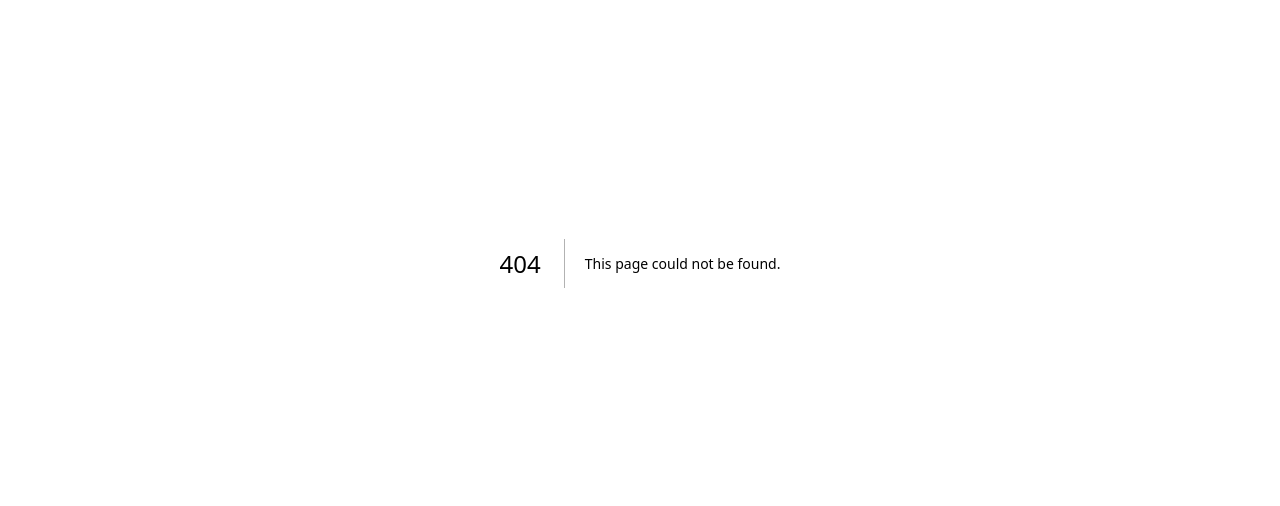
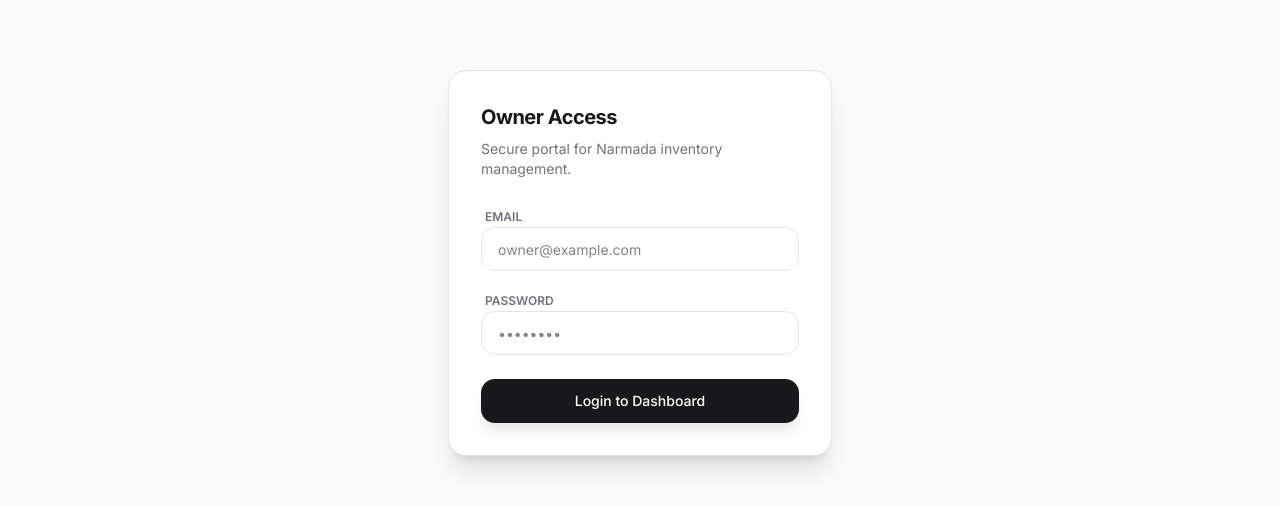
Before and after one commit to JyotibrotoRoy/Narmada-Mobile, a Next.js app in the folder frontend/: page /login in a window 1280 px wide. Before the commit this address had no page. Shown: the part 249-755 px from the top of the page. Built offline with nearby package versions, Linux system fonts and the light colour scheme; no server answers.

Commit message:
feat: added login page and authentication logic for the admin page

```diff
--- a/frontend/app/(admin)/admin/products/_components/ProductForm.tsx
+++ b/frontend/app/(admin)/admin/products/_components/ProductForm.tsx
@@ -3,10 +3,15 @@
 import { useEffect, useMemo, useRef, useState, useTransition } from "react";
 import { useRouter } from "next/navigation";
 import { toast } from "sonner";
-import { createProductAction, listCategoriesAction } from "../actions";
+import { createProductAction, updateProductAction, listCategoriesAction } from "../actions";
 import type { CategoryOption } from "../_lib/schema";
+import type { AdminProductRow } from "../_lib/schema";
 
-export default function ProductForm() {
+interface ProductFormProps {
+  initialData: AdminProductRow | null;
+}
+
+export default function ProductForm({ initialData }: ProductFormProps) {
   const router = useRouter();
   const [isPending, startTransition] = useTransition();
   const [categories, setCategories] = useState<CategoryOption[]>([]);
@@ -15,6 +20,18 @@
   const folderInputRef = useRef<HTMLInputElement>(null);
 
   const [specList, setSpecList] = useState([{ key: "", value: "" }]);
+
+  useEffect(() => {
+    if (initialData?.specs) {
+      const existingSpecs = Object.entries(initialData.specs).map(([key, value]) => ({
+        key,
+        value: String(value),
+      }));
+      setSpecList(existingSpecs.length > 0 ? existingSpecs : [{ key: "", value: "" }]);
+    } else {
+      setSpecList([{ key: "", value: "" }]);
+    }
+  }, [initialData]);
 
   const addSpecRow = () => setSpecList([...specList, { key: "", value: "" }]);
 
@@ -78,11 +95,19 @@
 
   return (
     <form
+      key={initialData?.id || "new"}
       className="rounded-2xl border border-zinc-200 bg-white p-6 shadow-sm"
       onSubmit={(event) => {
         event.preventDefault();
         const form = event.currentTarget;
         const formData = new FormData(form);
+
+
+        if (!initialData && selectedFiles.length === 0) {
+          toast.error("Please select images for the new product.");
+          return;
+        }
+
         formData.delete("images");
         selectedFiles.forEach((file) => formData.append("images", file));
         formData.set("primaryImageIndex", String(selectedPrimary));
@@ -94,29 +119,37 @@
         );
         formData.set("specs", JSON.stringify(finalSpecs));
 
-        if (selectedFiles.length === 0) {
+        /*if (selectedFiles.length === 0) {
           toast.error("Choose multiple images or select a folder first.");
           return;
-        }
+        }*/
 
         startTransition(async () => {
-          const result = await createProductAction(formData);
+          const result = initialData
+            ? await updateProductAction(initialData.id, formData) // Call update
+            : await createProductAction(formData);               // Call create
+
           if (!result.ok) {
             toast.error(result.message);
             return;
           }
-          setSpecList([{ key: "", value: "" }]);
 
           toast.success(result.message);
-          form.reset();
-          setSelectedFiles([]);
-          setSelectedPrimary(0);
-          if (folderInputRef.current) folderInputRef.current.value = "";
+
+          // If we were editing, clear the URL to exit edit mode
+          if (initialData) {
+            router.push("/admin/products");
+          } else {
+            // Reset only if it was a NEW product
+            form.reset();
+            setSelectedFiles([]);
+            setSpecList([{ key: "", value: "" }]);
+          }
           router.refresh();
         });
       }}
     >
-      <h2 className="text-lg font-semibold tracking-tight">Add Product</h2>
+      <h2 className="text-lg font-semibold tracking-tight">{initialData ? `Edit Product: ${initialData.name}` : "Add Product"}</h2>
       <p className="mt-1 text-sm text-zinc-600">
         Upload images to Supabase storage and save product details.
       </p>
@@ -126,6 +159,7 @@
           <span className="font-medium text-zinc-700">Product Name</span>
           <input
             name="name"
+            defaultValue={initialData?.name}
             required
             className="h-10 rounded-xl border border-zinc-200 bg-zinc-50 px-3 outline-none ring-zinc-300 focus:ring-2"
           />
@@ -135,6 +169,7 @@
           <span className="font-medium text-zinc-700">Brand</span>
           <input
             name="brand"
+            defaultValue={initialData?.brand}
             required
             className="h-10 rounded-xl border border-zinc-200 bg-zinc-50 px-3 outline-none ring-zinc-300 focus:ring-2"
           />
@@ -144,6 +179,7 @@
           <span className="font-medium text-zinc-700">Price</span>
           <input
             name="price"
+            defaultValue={initialData?.price}
             required
             placeholder="₹59,999"
             className="h-10 rounded-xl border border-zinc-200 bg-zinc-50 px-3 outline-none ring-zinc-300 focus:ring-2"
@@ -155,7 +191,6 @@
           <select
             name="categoryId"
             required
-            defaultValue=""
             className="h-10 rounded-xl border border-zinc-200 bg-zinc-50 px-3 outline-none ring-zinc-300 focus:ring-2"
           >
             <option value="" disabled>
--- a/frontend/app/(admin)/admin/products/_components/ProductTable.tsx
+++ b/frontend/app/(admin)/admin/products/_components/ProductTable.tsx
@@ -3,8 +3,9 @@
 import { useState, useMemo } from "react";
 import { Search, Pencil, Trash2, X } from "lucide-react";
 import type { AdminProductRow } from "../_lib/schema";
-import { toast } from "sonner"; // IT BELONGS HERE
+import { toast } from "sonner";
 import { deleteProductAction } from "../actions";
+import { useRouter } from "next/navigation";
 
 type ProductTableProps = {
   products: AdminProductRow[];
@@ -14,6 +15,7 @@
 };
 
 export default function ProductTable({ products, onEdit, onDelete }: ProductTableProps) {
+  const router = useRouter();
   const [searchQuery, setSearchQuery] = useState("");
 
   const handleDelete = async (id: string, folder: string) => {
@@ -121,7 +123,10 @@
                     <td className="px-2 py-4 text-right">
                       <div className="flex justify-end gap-2">
                         <button
-                          onClick={() => onEdit?.(product)}
+                          onClick={() => {
+                            // This pushes "?edit=[id]" to the URL
+                            router.push(`/admin/products?edit=${product.id}`);
+                          }}
                           className="p-2 rounded-lg text-zinc-400 hover:bg-zinc-100 hover:text-zinc-900 transition-all"
                         >
                           <Pencil className="h-4 w-4" />
--- a/frontend/app/(admin)/admin/products/actions.ts
+++ b/frontend/app/(admin)/admin/products/actions.ts
@@ -81,6 +81,31 @@
     return { ok: true, message: "Product and images deleted." };
   } catch (error) {
     return { ok: false, message: error instanceof Error ? error.message : "Delete failed." };
+  }
+}
+
+export async function updateProductAction(id: string, formData: FormData): Promise<ActionResult> {
+  try {
+    const supabase = getAdminSupabase();
+    const name = String(formData.get("name"));
+    const brand = String(formData.get("brand"));
+    const price = String(formData.get("price"));
+    const categoryId = String(formData.get("categoryId"));
+    const isFeatured = formData.get("isFeatured") === "on";
+    const specs = JSON.parse(String(formData.get("specs") || "{}"));
+
+    const { error } = await supabase
+      .from("products")
+      .update({ name, brand, price, category_id: categoryId, is_featured: isFeatured, specs })
+      .eq("id", id);
+
+    if (error) throw error;
+
+    revalidatePath("/admin/products");
+    revalidatePath("/catalog");
+    return { ok: true, message: "Product updated successfully!" };
+  } catch (error) {
+    return { ok: false, message: "Update failed: " + (error as Error).message };
   }
 }
 
--- a/frontend/app/(admin)/admin/products/page.tsx
+++ b/frontend/app/(admin)/admin/products/page.tsx
@@ -41,7 +41,7 @@
   });
 }
 
-export default async function ProductsPage() {
+/*export default async function ProductsPage() {
   const products = await getProducts();
 
   return (
@@ -61,4 +61,40 @@
       </div>
     </main>
   );
+}*/
+
+export default async function ProductsPage(props: {
+  searchParams: Promise<{ edit?: string }>
+}) {
+  // 1. Get the 'edit' ID from the URL
+  const searchParams = await props.searchParams;
+  const editId = searchParams.edit;
+
+  // 2. Fetch the products
+  const products = await getProducts();
+
+  // 3. Find the specific product the user wants to edit
+  const editingProduct = editId
+    ? products.find((p) => p.id === editId) || null
+    : null;
+
+  return (
+    <main className="min-h-screen bg-zinc-50 px-5 py-8 sm:px-8 lg:px-10">
+      <div className="mx-auto flex w-full max-w-6xl flex-col gap-6">
+        <header>
+          <h1 className="text-2xl font-semibold tracking-tight text-zinc-900">
+            Product Management
+          </h1>
+          <p className="mt-1 text-sm text-zinc-600">
+            Create products, upload multiple images, and link to categories by UUID.
+          </p>
+        </header>
+
+        {/* 4. Pass the product data to the Form */}
+        <ProductForm initialData={editingProduct} />
+
+        <ProductTable products={products} />
+      </div>
+    </main>
+  );
 }
--- /dev/null
+++ b/frontend/app/login/page.tsx
@@ -0,0 +1,87 @@
+"use client";
+
+import { useState } from "react";
+import { createBrowserClient } from "@supabase/ssr";
+import { useRouter } from "next/navigation";
+import { toast } from "sonner";
+
+export default function LoginPage() {
+    const [email, setEmail] = useState("");
+    const [password, setPassword] = useState("");
+    const [loading, setLoading] = useState(false);
+
+    const router = useRouter();
+
+    // Initialize the browser-side client
+    const supabase = createBrowserClient(
+      process.env.NEXT_PUBLIC_SUPABASE_URL!,
+      process.env.NEXT_PUBLIC_SUPABASE_ANON_KEY!
+    );
+
+    const handleLogin = async (e: React.BaseSyntheticEvent) => {
+      e.preventDefault();
+      setLoading(true);
+
+      const { error } = await supabase.auth.signInWithPassword({
+        email,
+        password
+      });
+
+      if (error) {
+        toast.error("Invalid credentials.");
+        setLoading(false);
+      } else {
+        toast.success("Identity verified.");
+        router.push("/admin/products");
+        router.refresh();
+      }
+    };
+
+  return (
+    <main className="flex min-h-screen items-center justify-center bg-zinc-50 px-4">
+      <form
+        onSubmit={handleLogin}
+        className="w-full max-w-sm rounded-2xl border border-zinc-200 bg-white p-8 shadow-xl"
+      >
+        <div className="mb-6">
+          <h1 className="text-xl font-bold tracking-tight text-zinc-900">Owner Access</h1>
+          <p className="mt-2 text-sm text-zinc-500">
+            Secure portal for Narmada inventory management.
+          </p>
+        </div>
+
+        <div className="space-y-4">
+          <div className="space-y-1">
+            <label className="text-xs font-semibold uppercase text-zinc-500 ml-1">Email</label>
+            <input
+              type="email"
+              placeholder="owner@example.com"
+              onChange={(e) => setEmail(e.target.value)}
+              className="h-11 w-full rounded-xl border border-zinc-200 px-4 text-sm outline-none focus:ring-2 focus:ring-zinc-900 transition-all"
+              required
+            />
+          </div>
+
+          <div className="space-y-1">
+            <label className="text-xs font-semibold uppercase text-zinc-500 ml-1">Password</label>
+            <input
+              type="password"
+              placeholder="••••••••"
+              onChange={(e) => setPassword(e.target.value)}
+              className="h-11 w-full rounded-xl border border-zinc-200 px-4 text-sm outline-none focus:ring-2 focus:ring-zinc-900 transition-all"
+              required
+            />
+          </div>
+
+          <button
+            type="submit"
+            disabled={loading}
+            className="mt-2 h-11 w-full rounded-xl bg-zinc-900 text-sm font-medium text-white hover:bg-zinc-800 transition-all disabled:opacity-50 disabled:cursor-not-allowed shadow-lg shadow-zinc-200"
+          >
+            {loading ? "Verifying..." : "Login to Dashboard"}
+          </button>
+        </div>
+      </form>
+    </main>
+  );
+}
--- /dev/null
+++ b/frontend/middleware.ts
@@ -0,0 +1,44 @@
+import { createServerClient } from '@supabase/ssr' // Only Supabase stuff here
+import { NextResponse, type NextRequest } from 'next/server' // Next.js stuff here
+
+export async function middleware(request: NextRequest) {
+  let response = NextResponse.next({
+    request: { headers: request.headers },
+  })
+
+  const supabase = createServerClient(
+    process.env.NEXT_PUBLIC_SUPABASE_URL!,
+    process.env.NEXT_PUBLIC_SUPABASE_ANON_KEY!,
+    {
+      cookies: {
+        getAll() { return request.cookies.getAll() },
+        setAll(cookiesToSet) {
+          cookiesToSet.forEach(({ name, value }) => request.cookies.set(name, value))
+          response = NextResponse.next({ request })
+          cookiesToSet.forEach(({ name, value, options }) => response.cookies.set(name, value, options))
+        },
+      },
+    }
+  )
+
+  const { data: { user } } = await supabase.auth.getUser()
+
+  // PROTECT ADMIN ROUTES
+  if (request.nextUrl.pathname.startsWith('/admin')) {
+    // 1. If not logged in at all
+    if (!user) {
+      return NextResponse.redirect(new URL('/login', request.url))
+    }
+
+    // 2. If logged in but NOT the owner
+    if (user.email !== process.env.ADMIN_EMAIL) {
+      return NextResponse.redirect(new URL('/', request.url))
+    }
+  }
+
+  return response
+}
+
+export const config = {
+  matcher: ['/admin/:path*'],
+}
--- a/frontend/package.json
+++ b/frontend/package.json
@@ -10,6 +10,7 @@
     "sync:product-images": "node --env-file=.env.local scripts/sync-product-images.mjs"
   },
   "dependencies": {
+    "@supabase/ssr": "^0.10.2",
     "@supabase/supabase-js": "^2.103.3",
     "class-variance-authority": "^0.7.1",
     "clsx": "^2.1.1",
```
Also changed, not shown: 1 other file (tests, documents, lock files or other folders).
